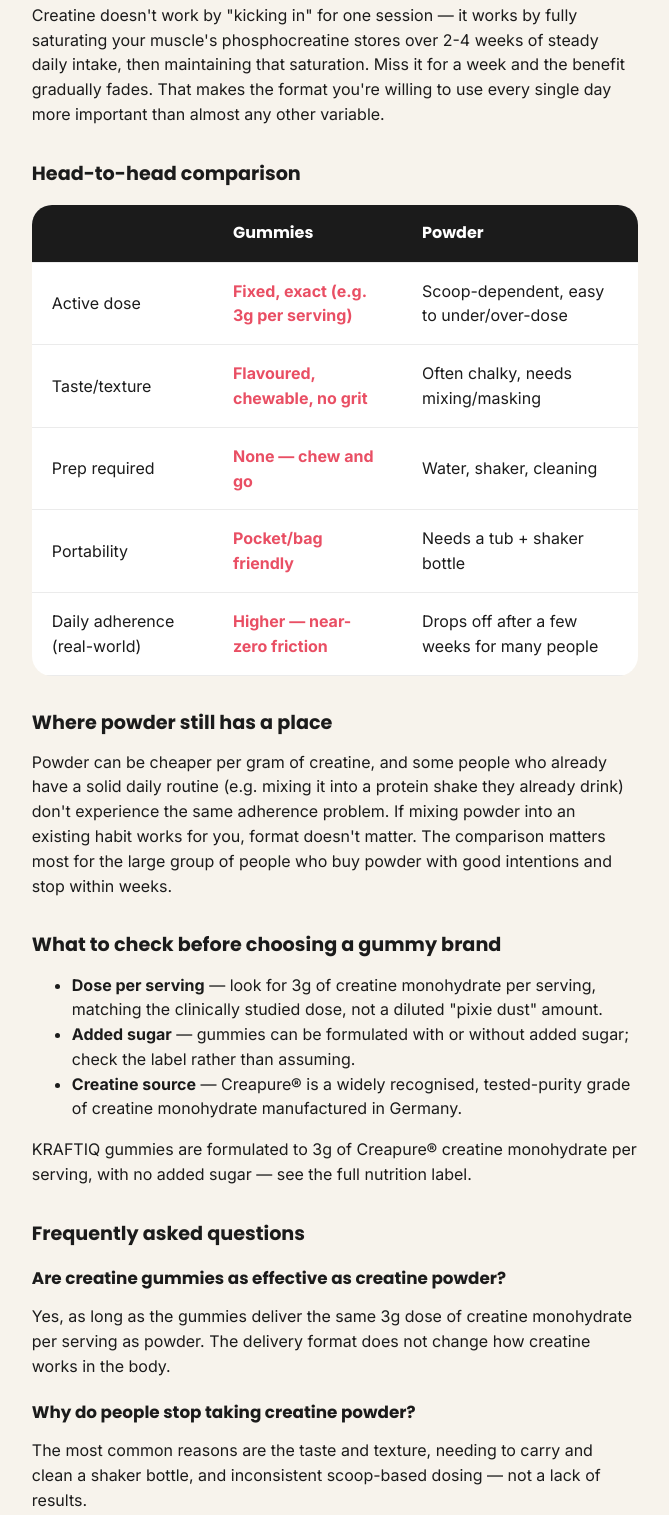
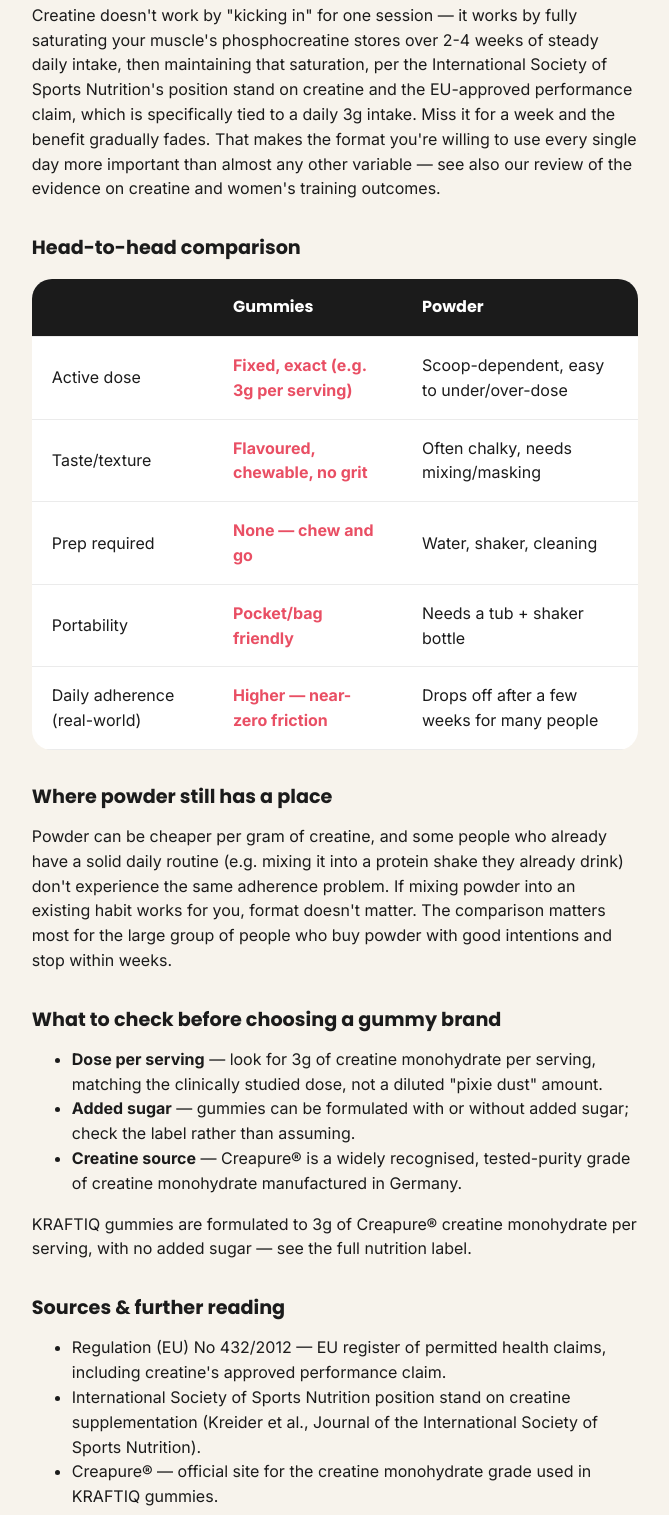
Before and after one commit to timothymaistryfoster-bot/kraftiq-website, a plain HTML site: page blog/creatine-gummies-vs-powder.html in a window 1280 px wide. Shown: the part 519-2034 px from the top of the page, without its empty margins (305-974 px from the left). Drawn offline with Linux system fonts and the light colour scheme.

Commit message:
Add citation links and sources section to gummies-vs-powder post

```diff
--- a/blog/creatine-gummies-vs-powder.html
+++ b/blog/creatine-gummies-vs-powder.html
@@ -53,9 +53,13 @@
     <h2>Creatine is a consistency supplement, not a stimulant</h2>
     <p>Creatine doesn't work by "kicking in" for one session — it works by fully saturating
     your muscle's phosphocreatine stores over 2-4 weeks of steady daily intake, then
-    maintaining that saturation. Miss it for a week and the benefit gradually fades. That
-    makes the format you're willing to use every single day more important than almost any
-    other variable.</p>
+    maintaining that saturation, per the
+    <a href="https://pubmed.ncbi.nlm.nih.gov/?term=International+Society+of+Sports+Nutrition+position+stand+creatine" target="_blank" rel="noopener">International Society of Sports Nutrition's position stand on creatine</a>
+    and the <a href="https://eur-lex.europa.eu/legal-content/EN/TXT/?uri=CELEX:32012R0432" target="_blank" rel="noopener">EU-approved performance claim</a>, which is specifically
+    tied to a daily 3g intake. Miss it for a week and the benefit gradually fades. That makes
+    the format you're willing to use every single day more important than almost any other
+    variable — see also our review of <a href="creatine-for-women-evidence-review.html">the
+    evidence on creatine and women's training outcomes</a>.</p>
 
     <h2>Head-to-head comparison</h2>
     <table class="compare-table">
@@ -84,11 +88,18 @@
       serving, matching the clinically studied dose, not a diluted "pixie dust" amount.</li>
       <li><strong>Added sugar</strong> — gummies can be formulated with or without added
       sugar; check the label rather than assuming.</li>
-      <li><strong>Creatine source</strong> — Creapure® is a widely recognised, tested-purity
+      <li><strong>Creatine source</strong> — <a href="https://www.creapure.com/" target="_blank" rel="noopener">Creapure®</a> is a widely recognised, tested-purity
       grade of creatine monohydrate manufactured in Germany.</li>
     </ul>
     <p>KRAFTIQ gummies are formulated to 3g of Creapure® creatine monohydrate per serving,
     with no added sugar — see the <a href="../index.html#science">full nutrition label</a>.</p>
+
+    <h2>Sources &amp; further reading</h2>
+    <ul>
+      <li><a href="https://eur-lex.europa.eu/legal-content/EN/TXT/?uri=CELEX:32012R0432" target="_blank" rel="noopener">Regulation (EU) No 432/2012</a> — EU register of permitted health claims, including creatine's approved performance claim.</li>
+      <li><a href="https://pubmed.ncbi.nlm.nih.gov/?term=International+Society+of+Sports+Nutrition+position+stand+creatine" target="_blank" rel="noopener">International Society of Sports Nutrition position stand on creatine supplementation</a> (Kreider et al., Journal of the International Society of Sports Nutrition).</li>
+      <li><a href="https://www.creapure.com/" target="_blank" rel="noopener">Creapure®</a> — official site for the creatine monohydrate grade used in KRAFTIQ gummies.</li>
+    </ul>
 
     <h2>Frequently asked questions</h2>
     <h3>Are creatine gummies as effective as creatine powder?</h3>
```
